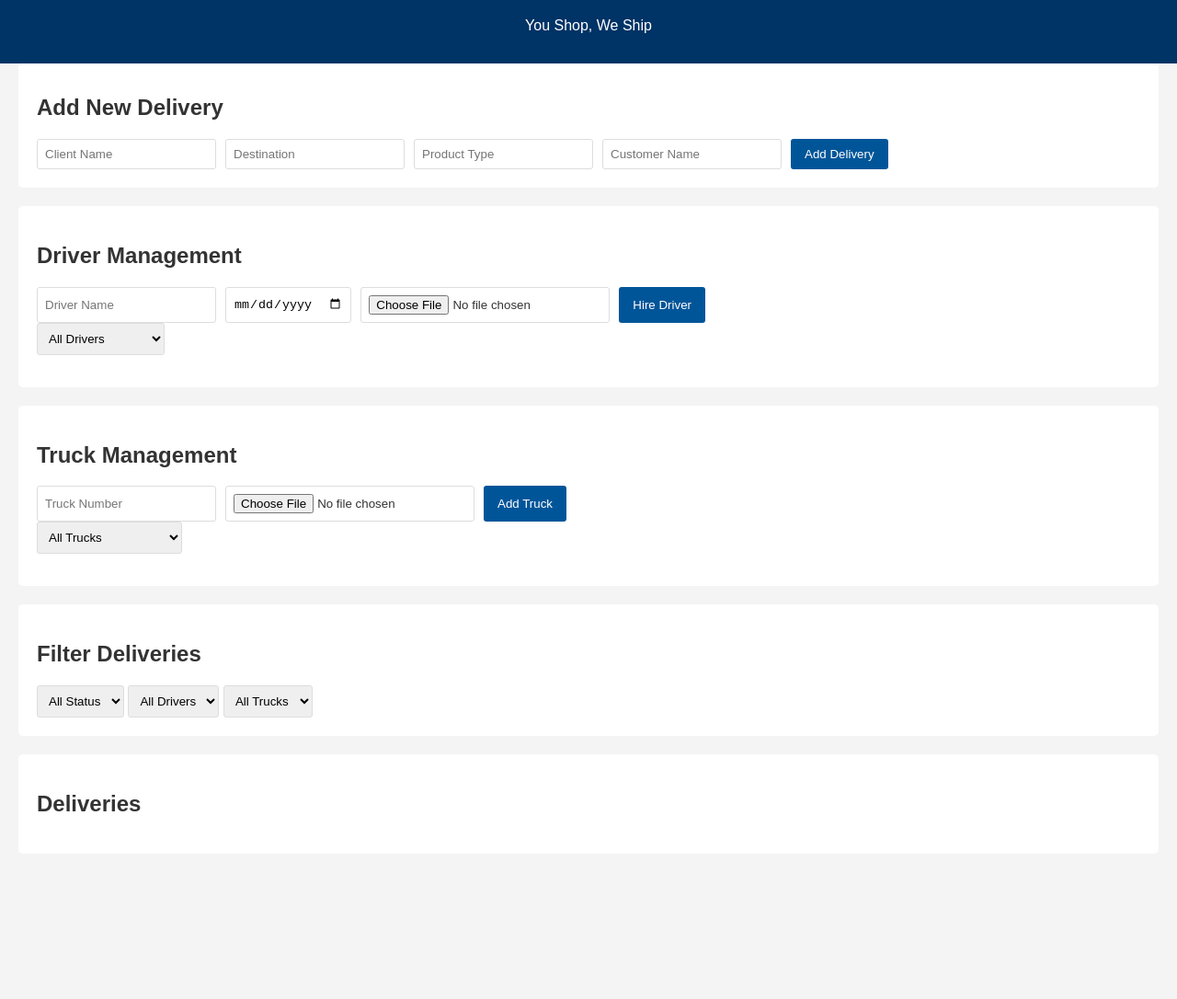
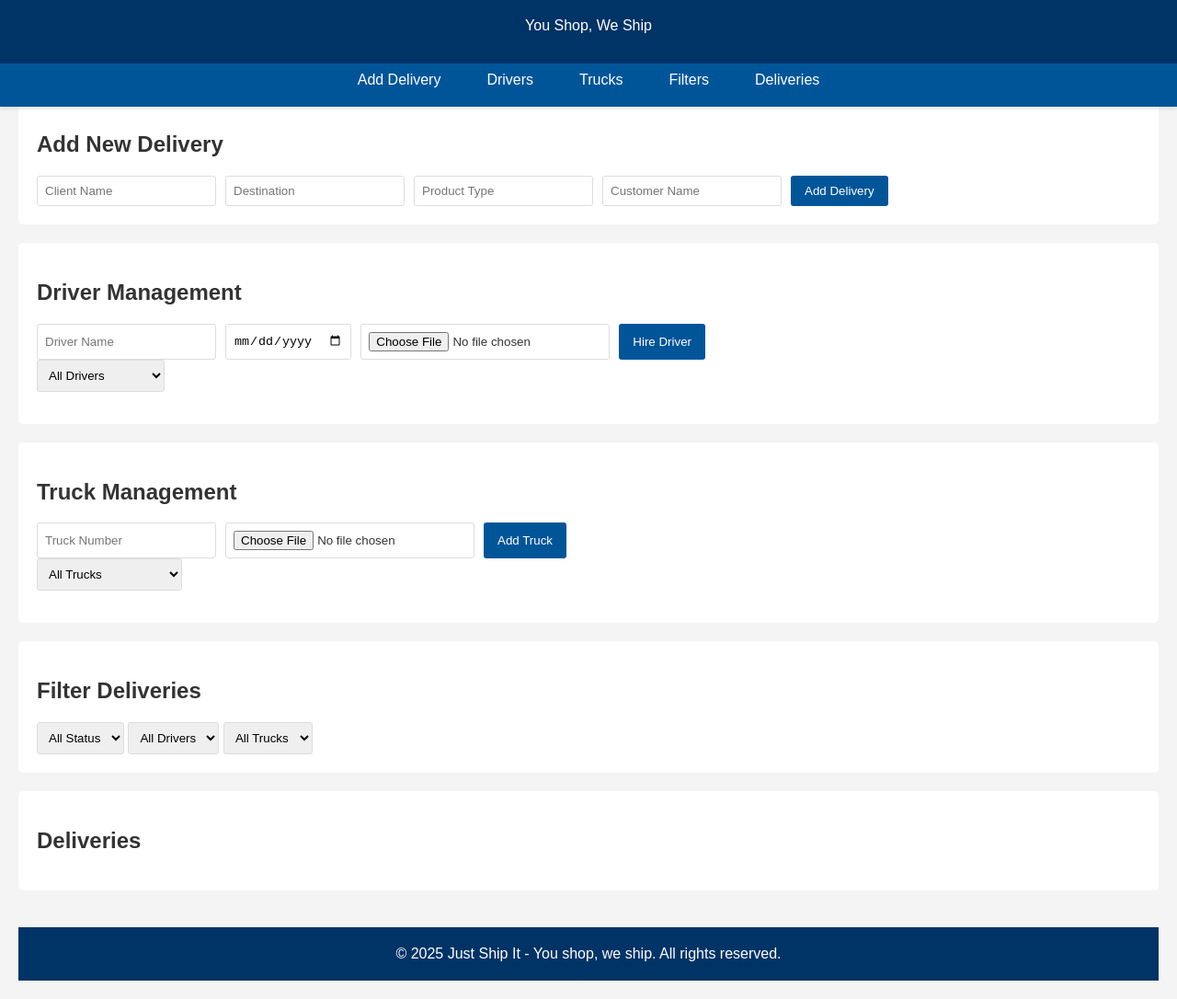
Before and after one commit to Clive-Nyaga/Phase-1-Final-Project, a plain HTML site: page index.html in a window 1280 px wide. Shown: the part 77-1163 px from the top of the page at 92% size. Before the commit the page ends 1045 px from the top, so only its background shows below. Drawn offline with Linux system fonts and the light colour scheme; no server answers.

Commit message:
Adds footer, enhances navigation

```diff
--- a/index.html
+++ b/index.html
@@ -12,13 +12,14 @@
     <p>You Shop, We Ship</p>
   </header>
 
- <!-- <nav id="navbar">
+   <nav id="navbar">
     <a href="#add-delivery">Add Delivery</a>
     <a href="#driver-management">Drivers</a>
+    <a href="#truck-management">Trucks</a>
     <a href="#filter-deliveries">Filters</a>
     <a href="#deliveries">Deliveries</a>
   </nav>
--->
+
 
   <section id="add-delivery">
     <h2>Add New Delivery</h2>
@@ -84,6 +85,10 @@
     <div id="deliveries-container"></div>
   </section>
 
+  <footer>
+    <p>&copy; 2025 Just Ship It - You shop, we ship. All rights reserved.</p>
+  </footer>
+
   <script src="script.js"></script>
 </body>
 </html>
--- a/style.css
+++ b/style.css
@@ -1,10 +1,14 @@
+html {
+  scroll-behavior: smooth;
+}
+
 body {
   font-family: Arial, sans-serif;
   background-color: #f4f4f4;
   color: #333;
   margin: 0;
   padding: 20px;
-  padding-top: 140px;
+  padding-top: 180px;
 }
 
 header {
@@ -20,9 +24,9 @@ header {
   box-sizing: border-box;
 }
 
-/* #navbar {
+#navbar {
   position: fixed;
-  top: 140px;
+  top: 135px;
   left: 0;
   width: 100%;
   background-color: #005599;
@@ -30,12 +34,15 @@ header {
   z-index: 1000;
   box-shadow: 0 2px 4px rgba(0,0,0,0.1);
   box-sizing: border-box;
+  display: flex;
+  justify-content: center;
+  gap: 20px;
 }
 
 #navbar a {
   color: white;
   text-decoration: none;
-  padding: 10px 20px;
+  padding: 10px 15px;
   display: inline-block;
   transition: background-color 0.3s;
 }
@@ -43,13 +50,13 @@ header {
 #navbar a:hover {
   background-color: #003366;
 }
-*/
 
 section {
   background: white;
   padding: 20px;
   margin-bottom: 20px;
   border-radius: 5px;
+  scroll-margin-top: 180px;
 }
 
 form {
@@ -200,6 +207,18 @@ button[onclick*="delete"]:hover, button[onclick*="fire"]:hover {
   flex: 1;
 }
 
+footer {
+  background-color: #003366;
+  color: white;
+  text-align: center;
+  padding: 20px;
+  margin-top: 40px;
+}
+
+footer p {
+  margin: 0;
+}
+
 /* Responsive Design */
 @media (max-width: 768px) {
   body {
```
